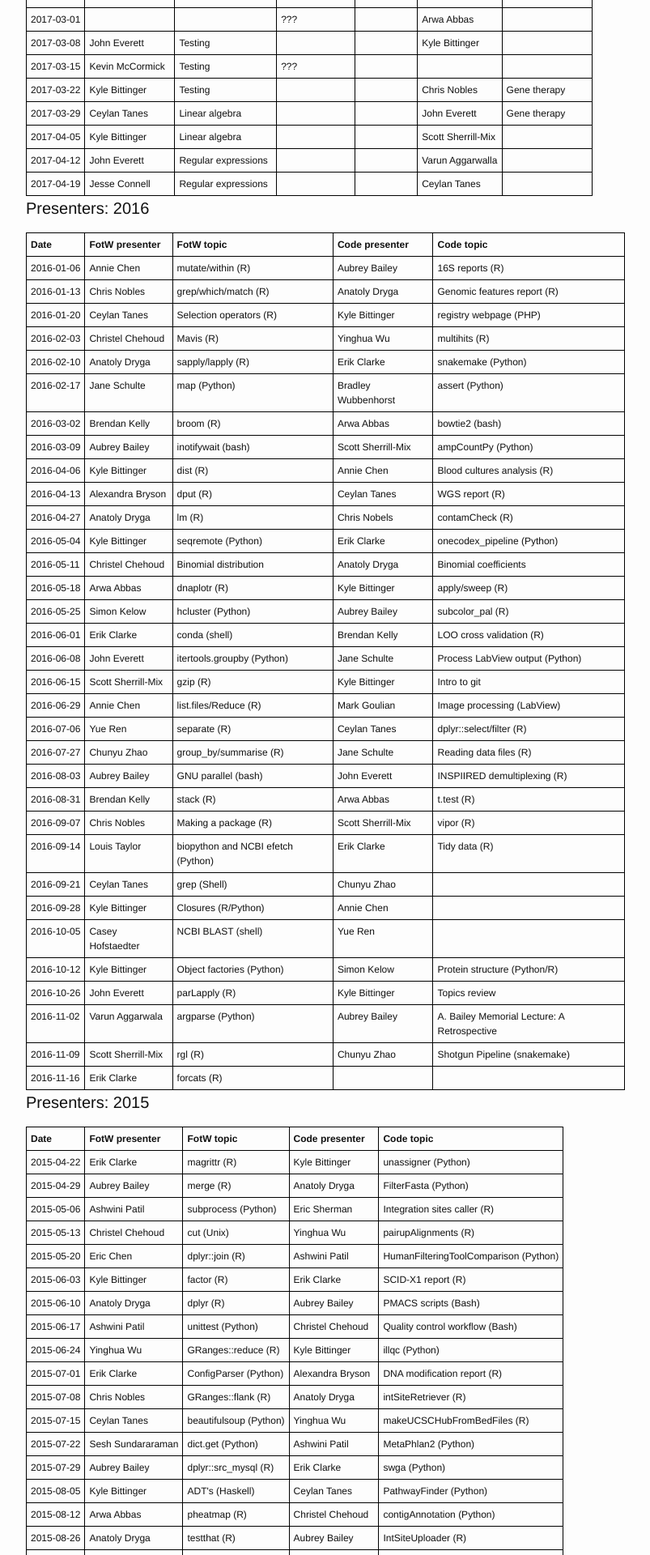
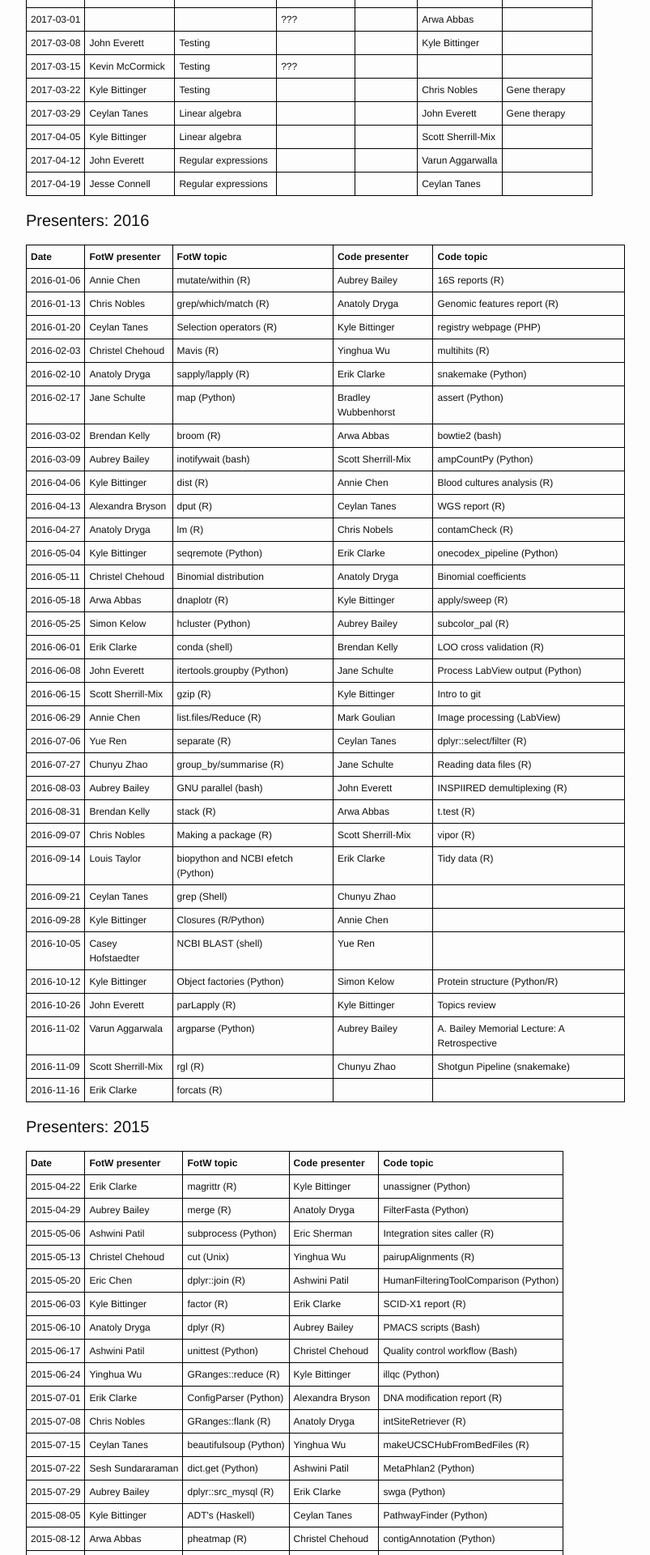
Before and after one commit to kylebittinger/biocode-review, a Jekyll site: the page built from index.html, in a window 1280 px wide. Shown: the part 1113-3033 px from the top of the page at 81% size, without its empty margins (238-1041 px from the left). Built offline with Jekyll 4.4.1, drawn with Linux system fonts in a browser that asks for light colours.

Commit message:
Increase margin on tables

```diff
--- a/css/main.css
+++ b/css/main.css
@@ -5,7 +5,7 @@ body, h1, h2, h3, h4, h5, h6, p, blockquote, pre, hr, dl, dd, ol, ul, figure { m
 body { font: 400 12px/1.5 "Helvetica Neue", Helvetica, Arial, sans-serif; color: #111; background-color: #fdfdfd; -webkit-text-size-adjust: 100%; -webkit-font-feature-settings: "kern" 1; -moz-font-feature-settings: "kern" 1; -o-font-feature-settings: "kern" 1; font-feature-settings: "kern" 1; font-kerning: normal; }
 
 /** Set `margin-bottom` to maintain vertical rhythm */
-h1, h2, h3, h4, h5, h6, p, blockquote, pre, ul, ol, dl, figure, .highlight { margin-bottom: 15px; }
+h1, h2, h3, h4, h5, h6, p, blockquote, pre, ul, ol, dl, table, figure, .highlight { margin-bottom: 15px; }
 
 /** Images */
 img { max-width: 100%; vertical-align: middle; }
```
